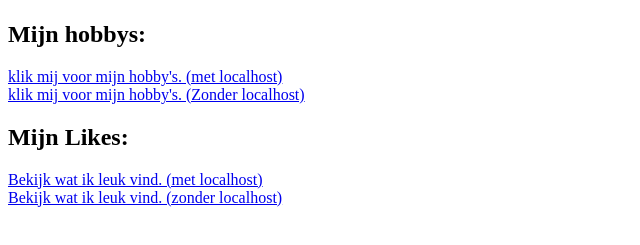
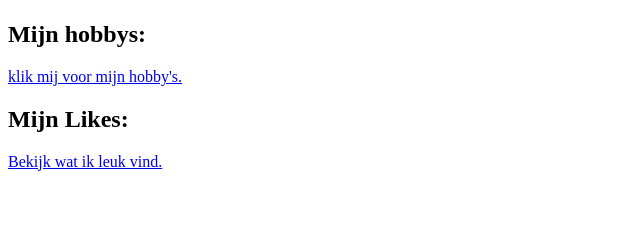
Before and after one commit to LarsSou/webdevelopment, a plain HTML site: page Labo_4/Home/index.html in a window 1280 px wide. Shown: the part 523-768 px from the top of the page, without its empty margins (0-640 px from the left). Drawn offline with Linux system fonts and the light colour scheme.

Commit message:
Update index.html

```diff
--- a/Labo_4/Home/index.html
+++ b/Labo_4/Home/index.html
@@ -27,12 +27,10 @@
 <img src="/Labo_3/Hompages/Images/Foto.png" alt="Gezichtsfoto" width="200" height="300">
 
 <h2>Mijn hobbys: </h2>
-<a href="http://localhost:63342/webdevelopment/Labo_4/Hobby's/Hobbys.html"> klik mij voor mijn hobby's. (met localhost) </a> <br>
-<a href="../Hobby's/Hobbys.html"> klik mij voor mijn hobby's. (Zonder localhost) </a> <br>
+<a href="../Hobby's/Hobbys.html"> klik mij voor mijn hobby's. </a> <br>
 
 <h2>Mijn Likes:</h2>
-<a href="http://localhost:63342/webdevelopment/Labo_4/Likes/likes.html"> Bekijk wat ik leuk vind. (met localhost) </a> <br>
-<a href="../Likes/likes.html"> Bekijk wat ik leuk vind. (zonder localhost) </a>
+<a href="../Likes/likes.html"> Bekijk wat ik leuk vind. </a>
 
 </body>
 </html>
```
